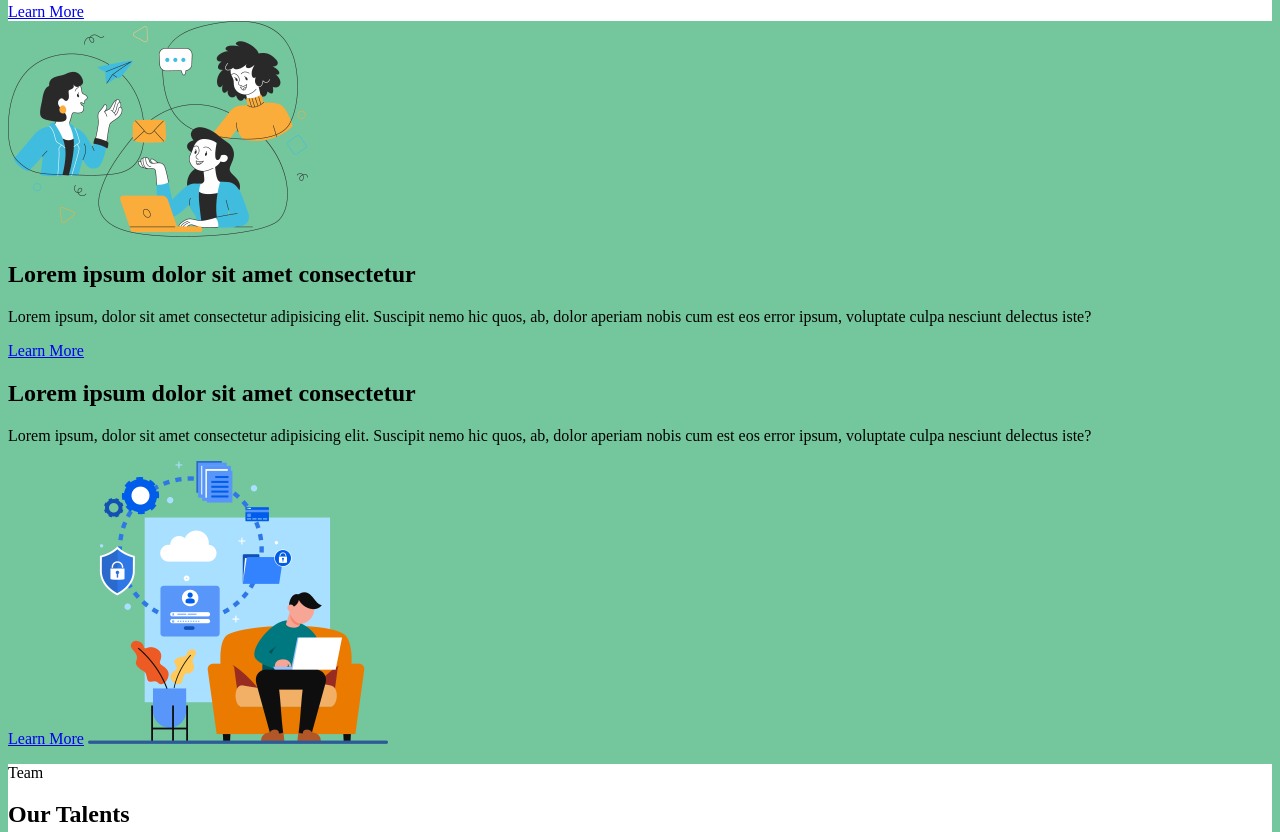
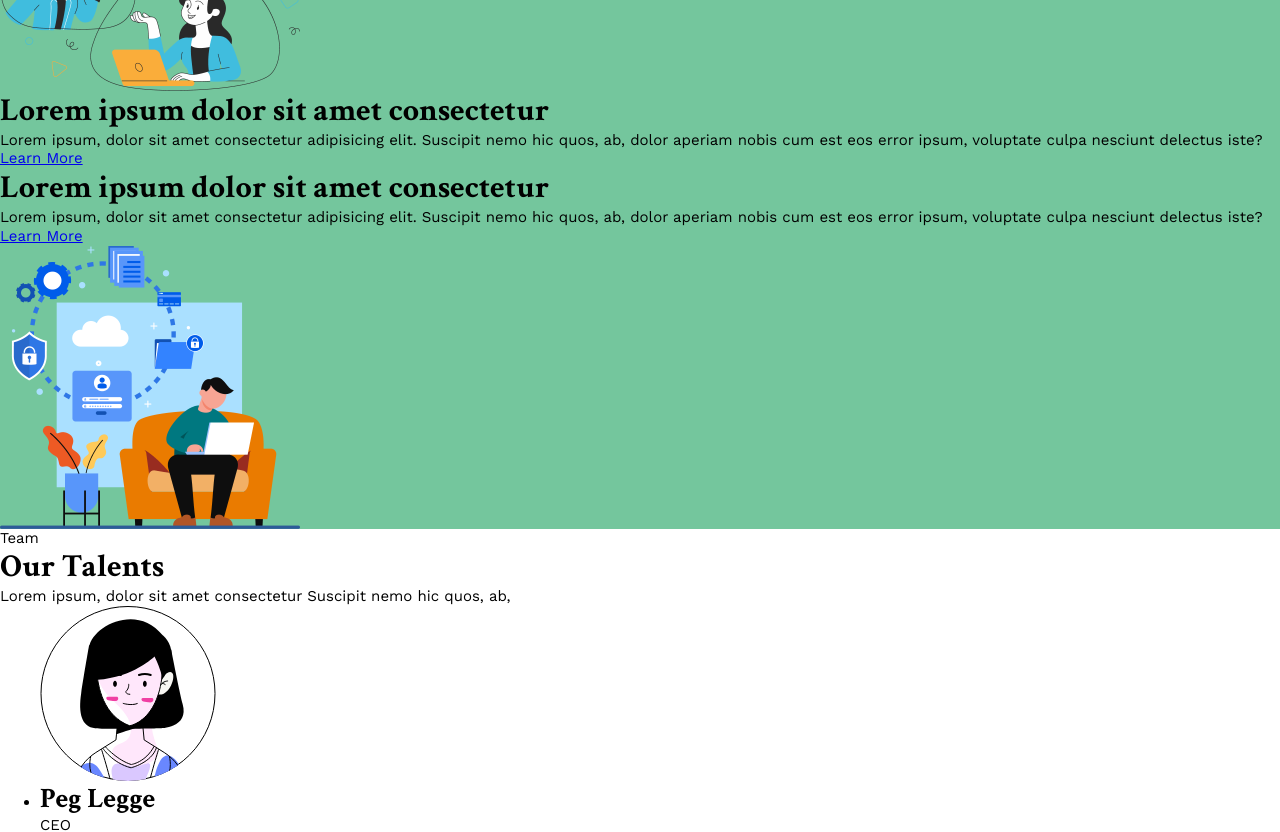
Before and after one commit to avlyceum/web-6a1, a plain HTML site: page 02-website/index.html in a window 1280 px wide. Shown: the part 719-1551 px from the top of the page. Drawn offline with nearby package versions, Linux system fonts and the light colour scheme.

Commit message:
feat: add fonts

```diff
--- a/02-website/index.html
+++ b/02-website/index.html
@@ -3,7 +3,81 @@
     <head>
         <meta charset="UTF-8">
         <meta name="viewport" content="width=device-width, initial-scale=1.0">
+        <link rel="preconnect" href="https://fonts.googleapis.com">
+        <link rel="preconnect" href="https://fonts.gstatic.com" crossorigin>
+        <link href="https://fonts.googleapis.com/css2?family=Crimson+Text:ital,wght@0,400;0,600;0,700;1,400;1,600;1,700&family=Work+Sans:ital,wght@0,100..900;1,100..900&display=swap" rel="stylesheet">
         <title>Start</title>
+        <style>
+            /* 1. Use a more-intuitive box-sizing model */
+            *, *::before, *::after {
+            box-sizing: border-box;
+            }
+
+            /* 2. Remove default margin */
+            * {
+            margin: 0;
+            }
+
+            body {
+            /* 3. Add accessible line-height */
+            line-height: 1.5;
+            /* 4. Improve text rendering */
+            -webkit-font-smoothing: antialiased;
+            }
+
+            /* 5. Improve media defaults */
+            img, picture, video, canvas, svg {
+            display: block;
+            max-width: 100%;
+            }
+
+            /* 6. Inherit fonts for form controls */
+            input, button, textarea, select {
+            font: inherit;
+            }
+
+            /* 7. Avoid text overflows */
+            p, h1, h2, h3, h4, h5, h6 {
+            overflow-wrap: break-word;
+            }
+
+            /* 8. Improve line wrapping */
+            p {
+            text-wrap: pretty;
+            }
+            h1, h2, h3, h4, h5, h6 {
+            text-wrap: balance;
+            }
+
+            /*
+            9. Create a root stacking context
+            */
+            #root, #__next {
+            isolation: isolate;
+            }
+        </style>
+        <style>
+            body {
+                font-family: 'Work Sans', sans-serif;
+                font-size: 15px;
+                font-weight: normal;
+                line-height: 125%;
+            }
+            h1, h2, h3 {
+                font-family: "Crimson Text", serif;
+                font-weight: bold;
+                line-height: 125%; /* 50px 1.25 */
+            }
+            h1 {
+                font-size: 40px;
+            }
+            h2 {
+                font-size: 32px;
+            }
+            h3 {
+                font-size: 28px;
+            }
+        </style>
     </head>
     <body style="background-color: #74C69D">
         <header>
```
